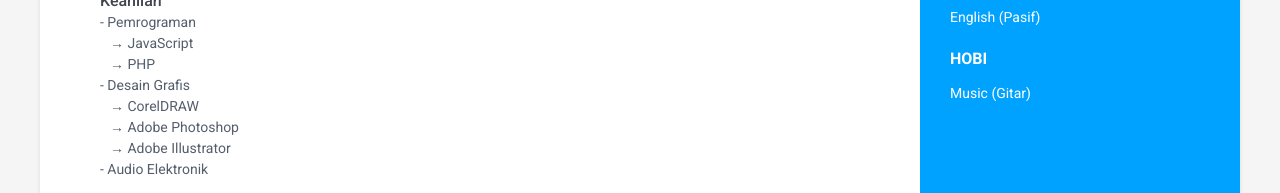
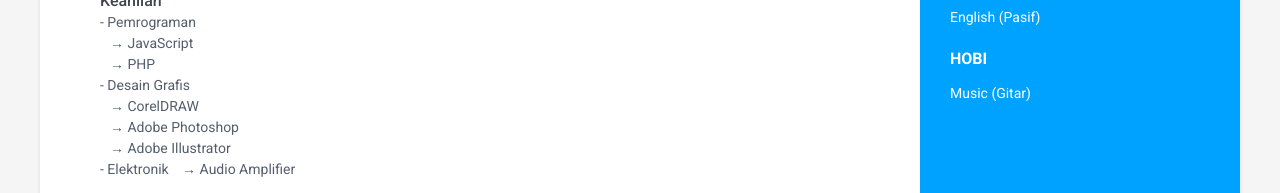
Before and after one commit to prayogaea/prayogaea.github.io, a plain HTML site: page index.html in a window 1280 px wide. Shown: the part 791-984 px from the top of the page. Drawn offline with Linux system fonts and the light colour scheme.

Commit message:
docs: index.html

```diff
--- a/index.html
+++ b/index.html
@@ -146,7 +146,8 @@
                             <span style="margin-left: 10px;"> &rarr; CorelDRAW</span><br>
                             <span style="margin-left: 10px;"> &rarr; Adobe Photoshop</span><br>
                             <span style="margin-left: 10px;"> &rarr; Adobe Illustrator</span><br>
-                            - Audio Elektronik
+                            - Elektronik
+                            <span style="margin-left: 10px;"> &rarr; Audio Amplifier</span><br>
                         </p>
                     </div><!--//details-->
                     <div class="meta">
```
